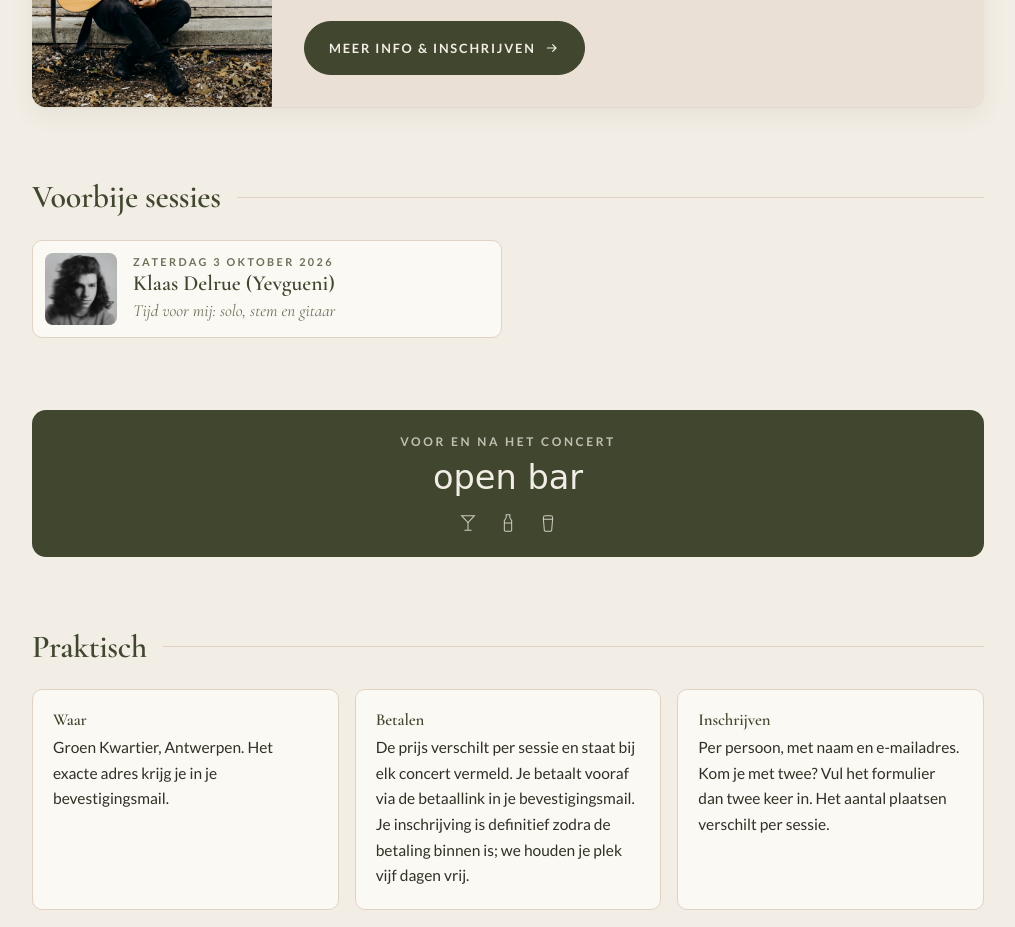
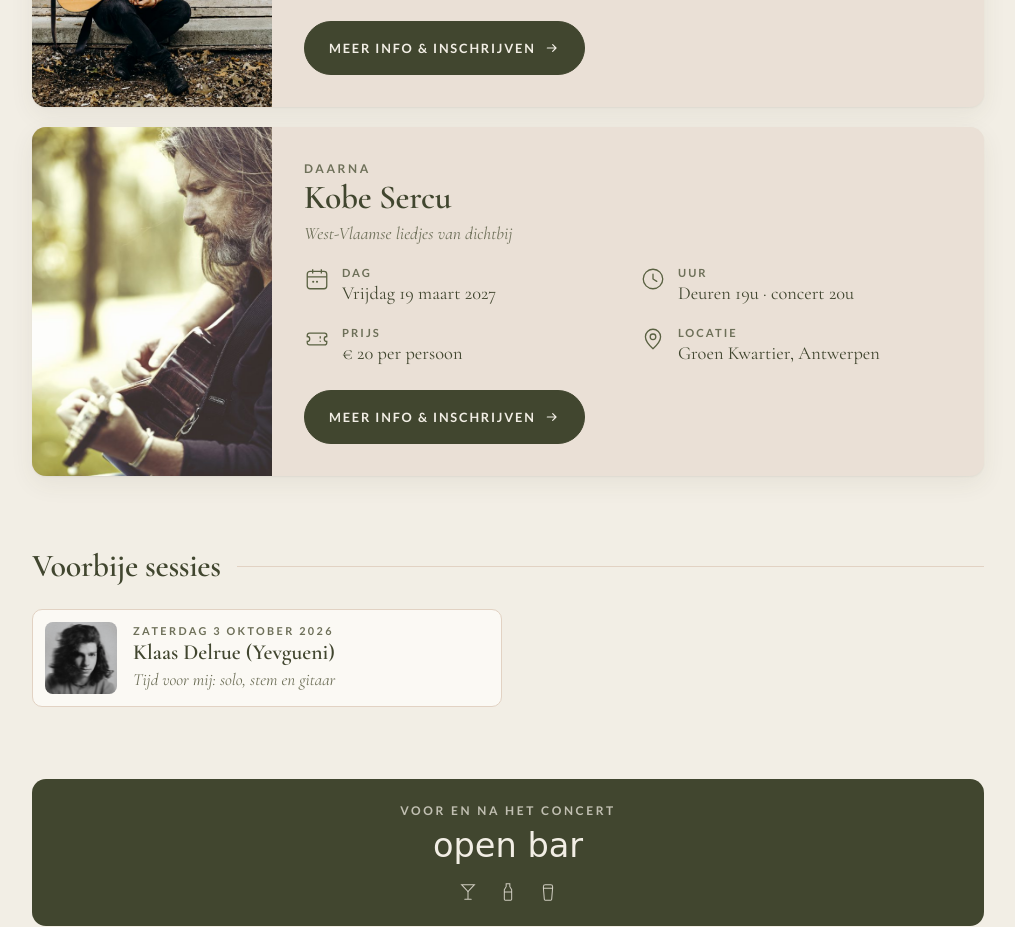
Before and after one commit to sessiesgroenkwartier-ctrl/sessiesgroenkwartier-ctrl.github.io, a plain HTML site: page index.html in a window 1280 px wide. Shown: the part 1727-2654 px from the top of the page, without its empty margins (132-1147 px from the left). Drawn offline with nearby package versions, Linux system fonts and the light colour scheme; a web font is replaced by a local one.

Commit message:
Update index.html

```diff
--- a/index.html
+++ b/index.html
@@ -176,6 +176,64 @@
       </article>
       <!-- ===== EINDE SESSIE ===== -->
 
+      <!-- ===== SESSIE: KOBE SERCU ===== -->
+      <article class="sessie">
+        <div class="sessie-foto">
+          <img src="img/artiesten/kobe-sercu-klein.jpg" width="600" height="800"
+               alt="Kobe Sercu speelt op zijn akoestische gitaar, buiten in het groen" loading="lazy" decoding="async">
+        </div>
+        <div class="sessie-inhoud">
+          <p class="label">Daarna</p>
+          <h3>Kobe Sercu</h3>
+          <p class="sessie-tussentitel">West-Vlaamse liedjes van dichtbij</p>
+
+          <ul class="details">
+            <li>
+              <!-- kalender -->
+              <svg viewBox="0 0 24 24" fill="none" stroke="currentColor" stroke-width="1.2" aria-hidden="true">
+                <rect x="3" y="5" width="18" height="16" rx="2.5"/>
+                <path d="M3 10h18M8 3v4M16 3v4"/>
+                <circle cx="8.5" cy="14.5" r="1" fill="currentColor" stroke="none"/>
+                <circle cx="12" cy="14.5" r="1" fill="currentColor" stroke="none"/>
+              </svg>
+              <span><span class="dt">Dag</span><span class="dd">Vrijdag 19 maart 2027</span></span>
+            </li>
+            <li>
+              <!-- klok -->
+              <svg viewBox="0 0 24 24" fill="none" stroke="currentColor" stroke-width="1.2" aria-hidden="true">
+                <circle cx="12" cy="12" r="9"/>
+                <path d="M12 7.5V12l3.5 2.2" stroke-linecap="round"/>
+              </svg>
+              <span><span class="dt">Uur</span><span class="dd">Deuren 19u &middot; concert 20u</span></span>
+            </li>
+            <li>
+              <!-- ticket -->
+              <svg viewBox="0 0 24 24" fill="none" stroke="currentColor" stroke-width="1.2" aria-hidden="true">
+                <path d="M3 8.5A2 2 0 0 1 5 6.5h14a2 2 0 0 1 2 2v1.2a2.3 2.3 0 0 0 0 4.6v1.2a2 2 0 0 1-2 2H5a2 2 0 0 1-2-2v-1.2a2.3 2.3 0 0 0 0-4.6z"/>
+                <path d="M15 9.5v5" stroke-dasharray="2 2"/>
+              </svg>
+              <span><span class="dt">Prijs</span><span class="dd">&euro; 20 per persoon</span></span>
+            </li>
+            <li>
+              <!-- locatie -->
+              <svg viewBox="0 0 24 24" fill="none" stroke="currentColor" stroke-width="1.2" aria-hidden="true">
+                <path d="M12 21s7-6.2 7-11a7 7 0 1 0-14 0c0 4.8 7 11 7 11z"/>
+                <circle cx="12" cy="10" r="2.6"/>
+              </svg>
+              <span><span class="dt">Locatie</span><span class="dd">Groen Kwartier, Antwerpen</span></span>
+            </li>
+          </ul>
+
+          <a class="knop" href="sessies/2027-03-19-kobe-sercu.html">
+            Meer info &amp; inschrijven
+            <svg viewBox="0 0 24 24" width="16" height="16" fill="none" stroke="currentColor" stroke-width="1.8" aria-hidden="true">
+              <path d="M5 12h13m0 0-5-5m5 5-5 5" stroke-linecap="round" stroke-linejoin="round"/>
+            </svg>
+          </a>
+        </div>
+      </article>
+      <!-- ===== EINDE SESSIE ===== -->
+
     </div>
 
     <!-- Staat er geen enkele sessie in de agenda? Vervang dan het blok
```
